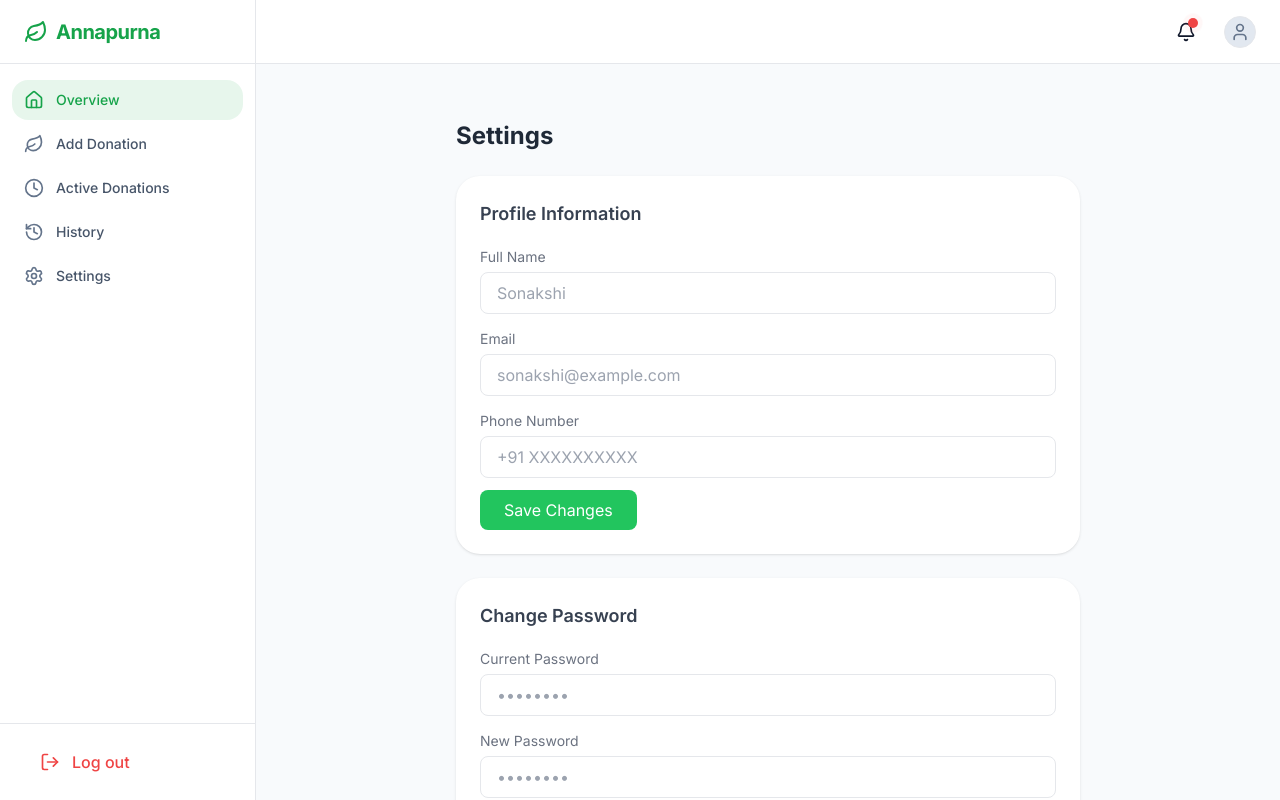
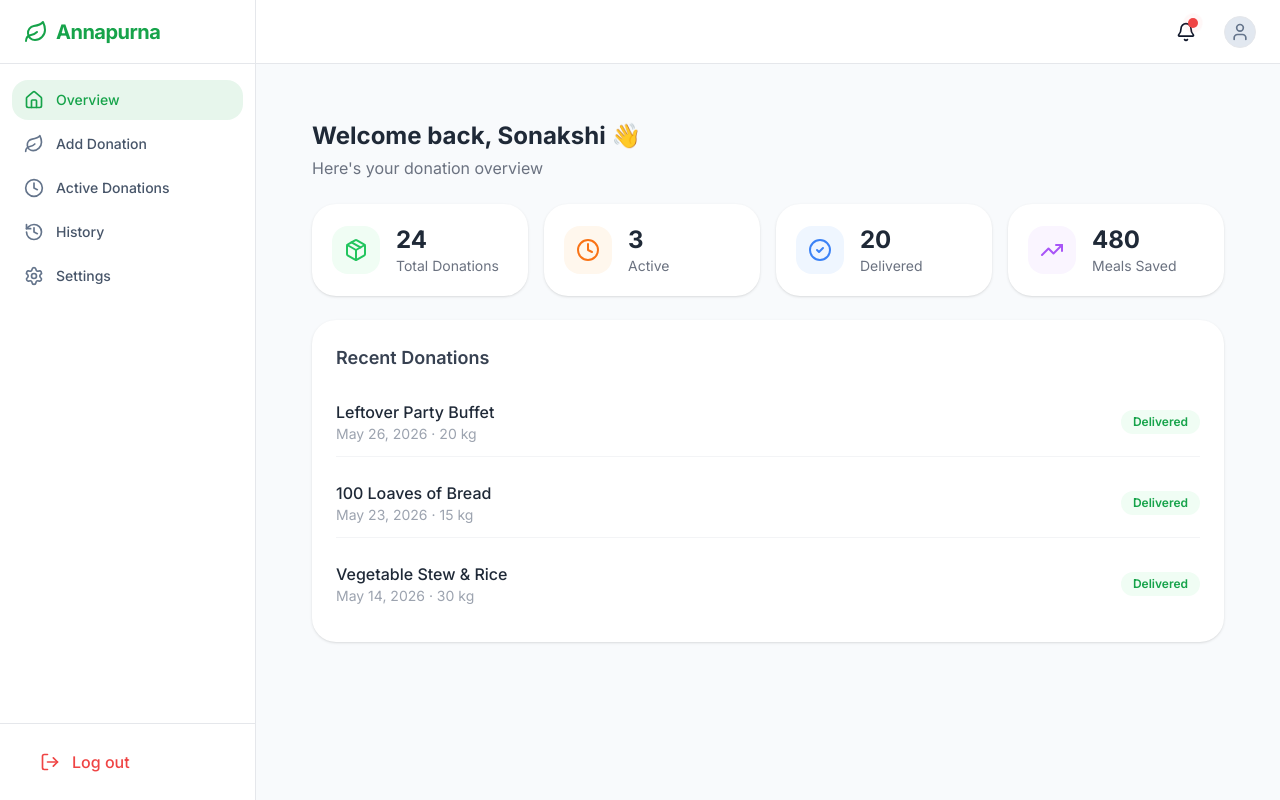
Before and after one commit to Sonakshi9900/Annapurna-Connect-Final, a Next.js app: page /donor in a window 1280 px wide. Built offline with nearby package versions, Linux system fonts and the light colour scheme.

Commit message:
Fix donor dashboard page

```diff
--- a/src/app/donor/page.tsx
+++ b/src/app/donor/page.tsx
@@ -1,82 +1,56 @@
 "use client";
-import { useState } from "react";
 
-export default function SettingsPage() {
-  const [notifications, setNotifications] = useState(true);
-  const [emailAlerts, setEmailAlerts] = useState(false);
+import React from "react";
+import { Package, Clock, CheckCircle2, TrendingUp } from "lucide-react";
 
+export default function DonorDashboard() {
   return (
-    <div className="p-6 max-w-2xl mx-auto space-y-6">
-      <h1 className="text-2xl font-bold text-gray-800 dark:text-white">Settings</h1>
-
-      {/* Profile Settings */}
-      <div className="bg-white dark:bg-slate-800 rounded-2xl shadow p-6 space-y-4">
-        <h2 className="text-lg font-semibold text-gray-700 dark:text-slate-200">Profile Information</h2>
-        <div className="space-y-3">
-          <div>
-            <label className="text-sm text-gray-500">Full Name</label>
-            <input type="text" placeholder="Sonakshi" className="w-full mt-1 px-4 py-2 border rounded-lg focus:outline-none focus:ring-2 focus:ring-green-400 dark:bg-slate-700 dark:border-slate-600 dark:text-white" />
-          </div>
-          <div>
-            <label className="text-sm text-gray-500">Email</label>
-            <input type="email" placeholder="sonakshi@example.com" className="w-full mt-1 px-4 py-2 border rounded-lg focus:outline-none focus:ring-2 focus:ring-green-400 dark:bg-slate-700 dark:border-slate-600 dark:text-white" />
-          </div>
-          <div>
-            <label className="text-sm text-gray-500">Phone Number</label>
-            <input type="tel" placeholder="+91 XXXXXXXXXX" className="w-full mt-1 px-4 py-2 border rounded-lg focus:outline-none focus:ring-2 focus:ring-green-400 dark:bg-slate-700 dark:border-slate-600 dark:text-white" />
-          </div>
-          <button className="bg-green-500 text-white px-6 py-2 rounded-lg hover:bg-green-600 transition">Save Changes</button>
-        </div>
+    <div className="p-6 space-y-6">
+      <div>
+        <h1 className="text-2xl font-bold text-gray-800 dark:text-white">Welcome back, Sonakshi 👋</h1>
+        <p className="text-gray-500 dark:text-slate-400 mt-1">Here's your donation overview</p>
       </div>
 
-      {/* Password Change */}
-      <div className="bg-white dark:bg-slate-800 rounded-2xl shadow p-6 space-y-4">
-        <h2 className="text-lg font-semibold text-gray-700 dark:text-slate-200">Change Password</h2>
-        <div className="space-y-3">
-          <div>
-            <label className="text-sm text-gray-500">Current Password</label>
-            <input type="password" placeholder="••••••••" className="w-full mt-1 px-4 py-2 border rounded-lg focus:outline-none focus:ring-2 focus:ring-green-400 dark:bg-slate-700 dark:border-slate-600 dark:text-white" />
+      {/* Stats Cards */}
+      <div className="grid grid-cols-2 md:grid-cols-4 gap-4">
+        {[
+          { icon: Package, label: "Total Donations", value: "24", color: "text-green-500", bg: "bg-green-50 dark:bg-green-900/20" },
+          { icon: Clock, label: "Active", value: "3", color: "text-orange-500", bg: "bg-orange-50 dark:bg-orange-900/20" },
+          { icon: CheckCircle2, label: "Delivered", value: "20", color: "text-blue-500", bg: "bg-blue-50 dark:bg-blue-900/20" },
+          { icon: TrendingUp, label: "Meals Saved", value: "480", color: "text-purple-500", bg: "bg-purple-50 dark:bg-purple-900/20" },
+        ].map((stat, i) => (
+          <div key={i} className="bg-white dark:bg-slate-800 rounded-2xl shadow p-5 flex items-center gap-4">
+            <div className={`${stat.bg} p-3 rounded-xl`}>
+              <stat.icon className={`h-6 w-6 ${stat.color}`} />
+            </div>
+            <div>
+              <p className="text-2xl font-bold text-gray-800 dark:text-white">{stat.value}</p>
+              <p className="text-sm text-gray-500 dark:text-slate-400">{stat.label}</p>
+            </div>
           </div>
-          <div>
-            <label className="text-sm text-gray-500">New Password</label>
-            <input type="password" placeholder="••••••••" className="w-full mt-1 px-4 py-2 border rounded-lg focus:outline-none focus:ring-2 focus:ring-green-400 dark:bg-slate-700 dark:border-slate-600 dark:text-white" />
-          </div>
-          <div>
-            <label className="text-sm text-gray-500">Confirm New Password</label>
-            <input type="password" placeholder="••••••••" className="w-full mt-1 px-4 py-2 border rounded-lg focus:outline-none focus:ring-2 focus:ring-green-400 dark:bg-slate-700 dark:border-slate-600 dark:text-white" />
-          </div>
-          <button className="bg-green-500 text-white px-6 py-2 rounded-lg hover:bg-green-600 transition">Update Password</button>
-        </div>
+        ))}
       </div>
 
-      {/* Notifications */}
-      <div className="bg-white dark:bg-slate-800 rounded-2xl shadow p-6 space-y-4">
-        <h2 className="text-lg font-semibold text-gray-700 dark:text-slate-200">Notifications</h2>
-        <div className="flex items-center justify-between">
-          <div>
-            <p className="text-gray-700 dark:text-slate-200 font-medium">Push Notifications</p>
-            <p className="text-sm text-gray-400">Get notified about donation updates</p>
-          </div>
-          <button onClick={() => setNotifications(!notifications)} className={`w-12 h-6 rounded-full transition-colors ${notifications ? "bg-green-500" : "bg-gray-300"}`}>
-            <div className={`w-5 h-5 bg-white rounded-full shadow transform transition-transform mx-0.5 ${notifications ? "translate-x-6" : "translate-x-0"}`} />
-          </button>
+      {/* Recent Activity */}
+      <div className="bg-white dark:bg-slate-800 rounded-2xl shadow p-6">
+        <h2 className="text-lg font-semibold text-gray-700 dark:text-slate-200 mb-4">Recent Donations</h2>
+        <div className="space-y-3">
+          {[
+            { name: "Leftover Party Buffet", date: "May 26, 2026", status: "Delivered", kg: "20 kg" },
+            { name: "100 Loaves of Bread", date: "May 23, 2026", status: "Delivered", kg: "15 kg" },
+            { name: "Vegetable Stew & Rice", date: "May 14, 2026", status: "Delivered", kg: "30 kg" },
+          ].map((item, i) => (
+            <div key={i} className="flex items-center justify-between py-3 border-b border-gray-100 dark:border-slate-700 last:border-0">
+              <div>
+                <p className="font-medium text-gray-800 dark:text-slate-100">{item.name}</p>
+                <p className="text-sm text-gray-400">{item.date} · {item.kg}</p>
+              </div>
+              <span className="text-xs font-semibold text-green-600 bg-green-50 dark:bg-green-900/30 px-3 py-1 rounded-full">
+                {item.status}
+              </span>
+            </div>
+          ))}
         </div>
-        <div className="flex items-center justify-between">
-          <div>
-            <p className="text-gray-700 dark:text-slate-200 font-medium">Email Alerts</p>
-            <p className="text-sm text-gray-400">Receive donation summaries via email</p>
-          </div>
-          <button onClick={() => setEmailAlerts(!emailAlerts)} className={`w-12 h-6 rounded-full transition-colors ${emailAlerts ? "bg-green-500" : "bg-gray-300"}`}>
-            <div className={`w-5 h-5 bg-white rounded-full shadow transform transition-transform mx-0.5 ${emailAlerts ? "translate-x-6" : "translate-x-0"}`} />
-          </button>
-        </div>
-      </div>
-
-      {/* Danger Zone */}
-      <div className="bg-white dark:bg-slate-800 rounded-2xl shadow p-6 space-y-3 border border-red-100 dark:border-red-900">
-        <h2 className="text-lg font-semibold text-red-500">Danger Zone</h2>
-        <p className="text-sm text-gray-400">Once you delete your account, there is no going back.</p>
-        <button className="bg-red-500 text-white px-6 py-2 rounded-lg hover:bg-red-600 transition">Delete Account</button>
       </div>
     </div>
   );
```
